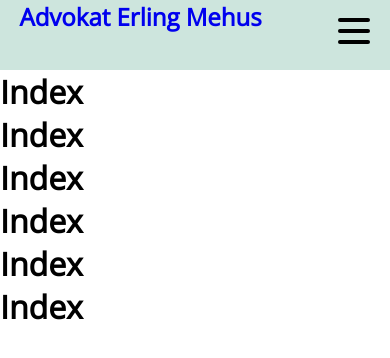
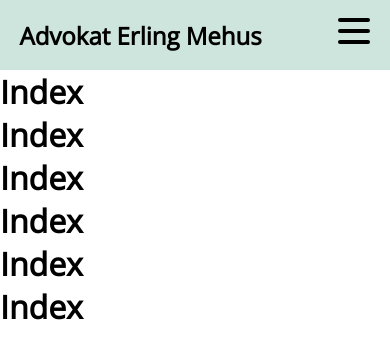
Before and after one commit to maf256/advokatmehus, a Next.js app: page / in a window 390 px wide. Shown: the top 358 px of the page. Built offline with nearby package versions, Linux system fonts and the light colour scheme.

Commit message:
working on menu responsive

```diff
--- a/components/navbar/Hamburger.js
+++ b/components/navbar/Hamburger.js
@@ -30,7 +30,7 @@ const StyledHamburger = styled.div`
     z-index: 100;
     cursor: pointer;
 
-    @media (max-width:768px){
+    @media (max-width:900px){
         display: flex;
         justify-content: space-around;
         flex-flow: column  nowrap;
--- a/components/navbar/Navbar.js
+++ b/components/navbar/Navbar.js
@@ -14,11 +14,15 @@ export default function Navbar ({selectedLanguage, setSelectedLanguage }) {
 const Nav = styled.nav `
   width: 100%;
   height: 70px;
-    /* display: flex;  */
+  display: flex;
   flex-direction: row;
   justify-content: space-between;
   align-items: center;
   padding: 0 5% 0 5%;
   background-color: #cde5dd;
   /* position: fixed; */
+   h1{
+      display: inline;
+      color: black;
+   }
 `
--- a/components/navbar/RightNav.js
+++ b/components/navbar/RightNav.js
@@ -31,37 +31,20 @@ export default function RightNav ({ selectedLanguage, setSelectedLanguage}) {
 }
 
 const Ul = styled.ul`
+    list-style: none;
+
+    @media (min-width: 900px) {
         a {
             color: #272F3E;
             font-size: 18px;
             font-weight: 600;
             font-stretch: 100%;
         }
-    list-style: none;
         display: flex;
         flex-flow: row nowrap;
-    /* .cool-link {
-        display: inline-block;
-        text-decoration: none;
-        padding-left: 60px;
     }
 
-    .cool-link
-    ::after {
-        content: '';
-        display: block;
-        width: 0;
-        height: 3px;
-        background: black;
-        transition: width .2s;
-    }
-
-    .cool-link:hover::after {
-        width: 100%;
-        transition: width .6s;
-    } */
-
-    @media (max-width: 768px) {
+    @media (max-width: 900px) {
         flex-flow: column nowrap;
         background-color: #0D2538;
         position: fixed;
@@ -80,7 +63,6 @@ const Ul = styled.ul`
 
 
 const Li = styled.li`
-    display: inline-block;
     text-decoration: none;
     padding-left: 60px;
     ::after {
@@ -95,9 +77,4 @@ const Li = styled.li`
         width: 100%;
         transition: width .6s;
     }
-
-
-
-
-
 `
```
Lines whose indentation alone changed are shown as unchanged.
